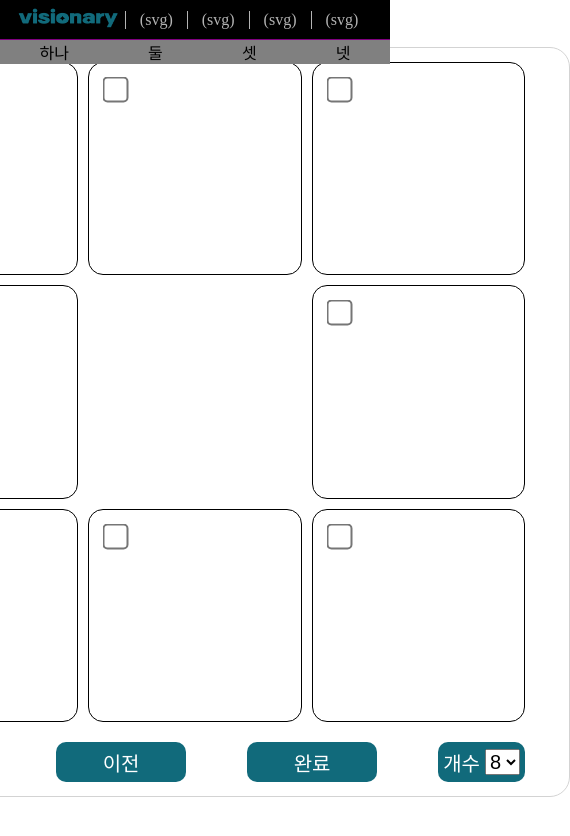
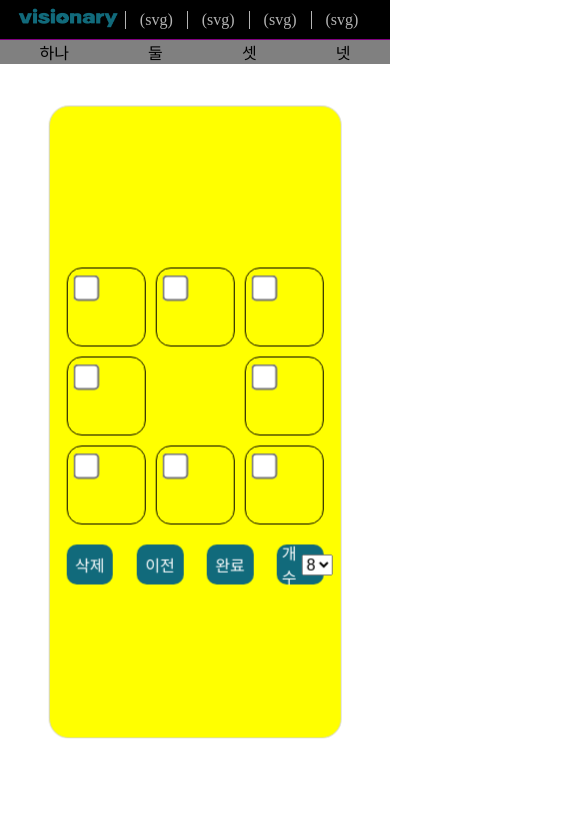
Before and after one commit to PossumCircus/Visionary, a React (Create React App) app: page /visionBoard in a window 390 px wide. Shown: the top 836 px of the page, 570 px wide, since content can reach past the window. Built offline with nearby package versions, Linux system fonts and the light colour scheme.

Commit message:
Modal scss edit
반응형 웹 구현

```diff
--- a/src/components/VisionBoard/CreateVisionBoardModal.jsx
+++ b/src/components/VisionBoard/CreateVisionBoardModal.jsx
@@ -71,8 +71,8 @@ export default function CreateVisionBoardModal({
               top: '50%',
               left: '50%',
               transform: 'translate(-50%, -50%)',
-              width: 750,
-              height: 850,
+              width: '75dvh',
+              height: '85dvh',
               bgcolor: 'background.paper',
               boxShadow: 24,
               p: 2,
--- a/src/components/VisionBoard/CreateVisionBoardModal.module.scss
+++ b/src/components/VisionBoard/CreateVisionBoardModal.module.scss
@@ -30,7 +30,7 @@
     .modalUploadFileArea {
       position: relative;
       width: 100%;
-      height: 718px;
+      height: 70dvh;
 
       display: flex;
       justify-content: center;
@@ -49,7 +49,7 @@
 
     .modalPostWriteArea {
       width: 100%;
-      height: 80px;
+      height: 10dvh;
       display: flex;
       flex-direction: column;
 
@@ -66,9 +66,7 @@
         justify-content: space-between;
 
         >label {
-          display: inline-block;
           color: #fff;
-          vertical-align: middle;
           background-color: rgb(64, 96, 204);
           cursor: pointer;
         }
--- a/src/components/VisionBoard/VisionBoardGrid.jsx
+++ b/src/components/VisionBoard/VisionBoardGrid.jsx
@@ -81,17 +81,16 @@ export default function VisionGrid() {
   const handleImageAndTextSelect = (imgData, textData, imgPreview) => {
     setGridItems((prevGridItems) => {
       const updatedGridItems = [...prevGridItems];
-      // 추적 중인 유저 선택 그리드의 인덱스 내용물 업데이트 후
+      // 추적 중인 유저 선택 그리드의 인덱스 내용물 업데이트 후 반환
       const selectedItem = updatedGridItems[selectedItemIndex];
       selectedItem.img = imgData;
       selectedItem.text = textData;
       selectedItem.imgPreview = imgPreview;
       selectedItem.isChecked = false;
-      console.log('updatedGridItems', updatedGridItems)
 
       return updatedGridItems;
     });
-
+    // 아래 후에 삭제.
     console.log(imgData);
     console.log(textData);
 
@@ -267,7 +266,7 @@ export default function VisionGrid() {
       </div>
       <div className={styles.btnContainer}>
         <button className={styles.deleteBtn} onClick={handleDeleteButtonClick}>
-          선택삭제
+          삭제
         </button>
         <button className={styles.prevBtn} onClick={handleForMakeBoardName}>
           이전
@@ -297,7 +296,7 @@ export default function VisionGrid() {
           ))}
         </form>
         <div className={styles.selectContainer}>
-          <p>개수</p>
+          개수
           <select
             className={styles.selectBtn}
             value={selectedOption}
@@ -316,5 +315,6 @@ export default function VisionGrid() {
         />
       )}
     </div>
+
   );
 }
--- a/src/components/VisionBoard/VisionBoardGrid.module.scss
+++ b/src/components/VisionBoard/VisionBoardGrid.module.scss
@@ -1,10 +1,10 @@
 @font-face {
   font-family: 'KBO-Dia-Gothic_bold';
-  src: url('https://cdn.jsdelivr.net/gh/projectnoonnu/noonfonts_2304-2@1.0/KBO-Dia-Gothic_bold.woff')
-    format('woff');
+  src: url('https://cdn.jsdelivr.net/gh/projectnoonnu/noonfonts_2304-2@1.0/KBO-Dia-Gothic_bold.woff') format('woff');
   font-weight: 700;
   font-style: normal;
 }
+
 
 .container {
   position: absolute;
@@ -21,6 +21,12 @@
   justify-content: center;
   align-items: center;
 
+  @media (max-width:800px) {
+    width: 75dvw;
+    height: 75dvh;
+    background-color: yellow;
+  }
+
   .gridContainer {
     position: relative;
     width: 660px;
@@ -29,6 +35,12 @@
     grid-template-columns: repeat(3, 1fr);
     grid-template-rows: repeat(3, 1fr);
     grid-gap: 10px;
+
+    @media (max-width:800px) {
+      width: 66dvw;
+      height: 66dvw;
+      margin-top: 1dvh;
+    }
 
     .gridItem {
       border: 1px solid black;
@@ -51,8 +63,8 @@
 
       input {
         position: absolute;
-        top: 20px;
-        left: 20px;
+        top: 1.5dvh;
+        left: 1.5dvh;
         transform: scale(2);
       }
 
@@ -75,8 +87,8 @@
         color: #116a7b;
         position: absolute;
         z-index: -1;
-        width: 90%;
-        height: 90%;
+        width: 100%;
+        height: 100%;
         opacity: 0;
         padding: 10px;
         border: 2px solid #116a7b;
@@ -132,17 +144,23 @@
     justify-content: space-between;
     align-items: center;
 
+    @media (max-width:800px) {
+      width: 66dvw;
+    }
+
     .deleteBtn,
     .prevBtn,
-    .completeBtn {
-      width: 130px;
-      font-size: 20px;
+    .completeBtn,
+    .selectContainer {
+      font-size: 1rem;
       margin-top: 20px;
+      width: 12dvw;
     }
 
     .selectContainer {
       display: flex;
       justify-content: space-between;
+      color: #fff;
       height: 40px;
       margin-top: 20px;
       background-color: #116a7b;
@@ -150,23 +168,17 @@
       padding: 0 5px 0 5px;
       border-radius: 10px;
 
-      p {
-        color: #fff;
-        font-size: 20px;
-      }
-
       .selectBtn {
         display: flex;
         justify-content: center;
         align-items: center;
         width: 35px;
-        font-size: 20px;
+        font-size: 1rem;
         margin-left: 5px;
       }
     }
 
     // 버튼 애니메이션
-
     .deleteBtn,
     .prevBtn,
     .completeBtn {
```
Also changed, not shown: src/components/VisionBoard/editing.md (+4 -0 lines).
